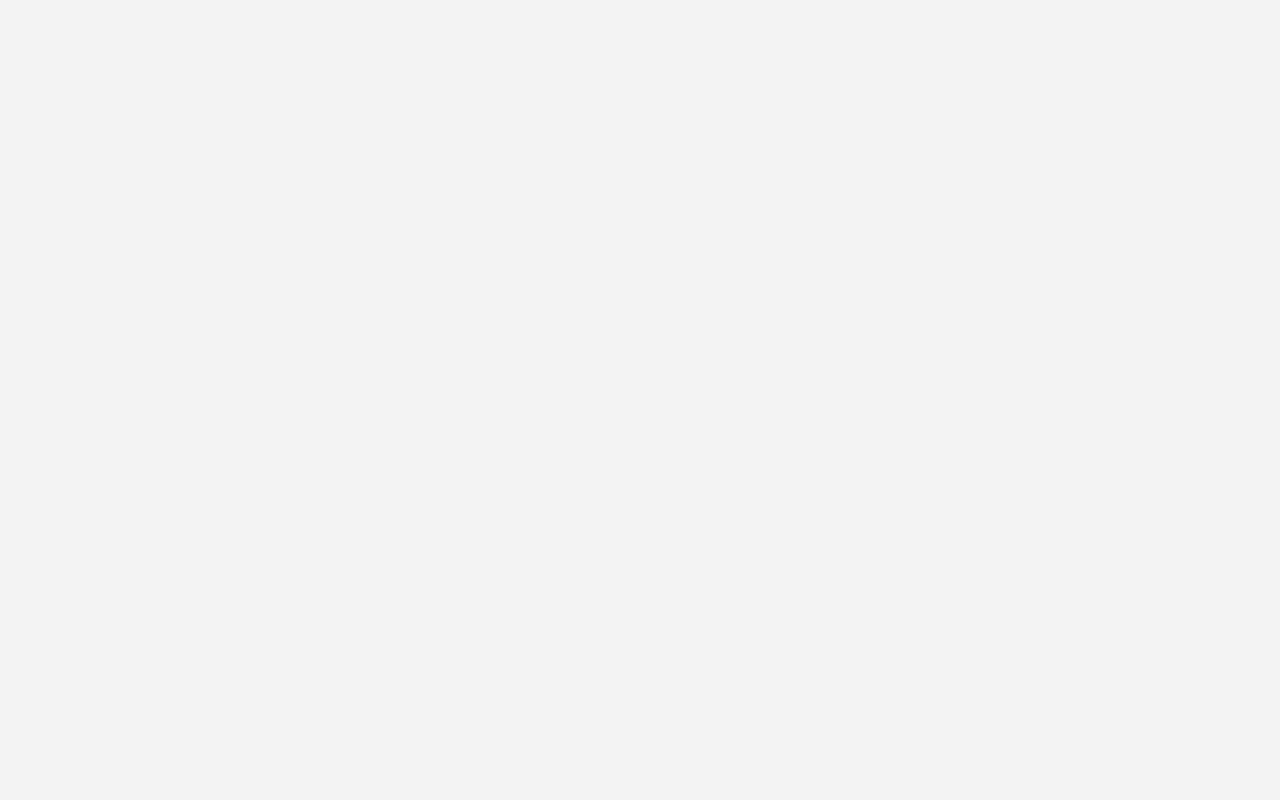
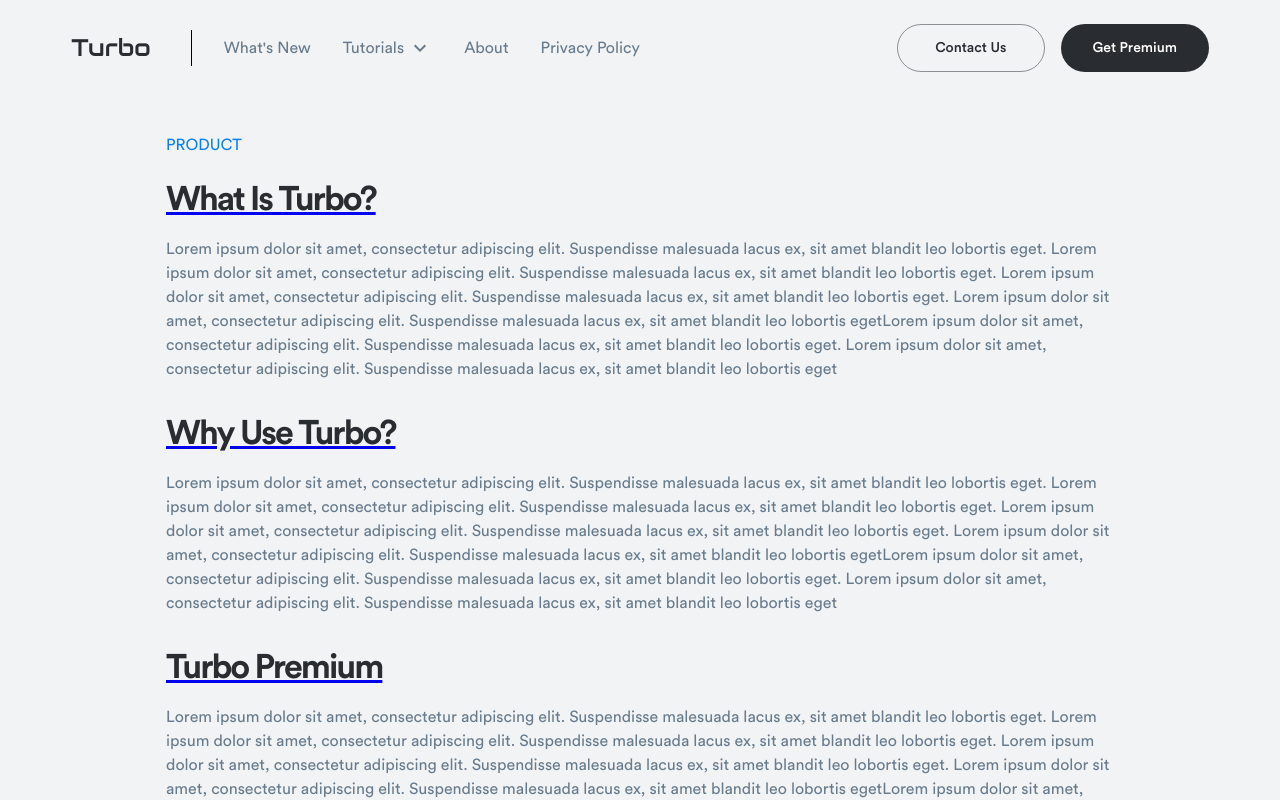
Before and after one commit to Basebolt/turbo-website, a React (Create React App) app: page /product in a window 1280 px wide. Before the commit this address had no page. Shown: the top 800 px of the page. Built offline with nearby package versions, Linux system fonts and the light colour scheme.

Commit message:
fix testimonial scroll mech

```diff
--- a/package.json
+++ b/package.json
@@ -19,6 +19,7 @@
     "react-infinite-scroller": "^1.2.5",
     "react-intersection-observer": "^8.33.1",
     "react-scripts": "5.0.0",
+    "react-slideshow-image": "^3.7.3",
     "react-transition-group": "^4.4.2",
     "react-visibility-sensor": "^5.1.1",
     "sal.js": "^0.8.5",
@@ -54,6 +55,6 @@
   },
   "devDependencies": {
     "html-webpack-plugin": "^5.5.0",
-    "react-router-dom": "^6.2.2"
+    "react-router-dom": "^6.3.0"
   }
 }
--- a/src/App.js
+++ b/src/App.js
@@ -11,6 +11,8 @@ import AOS from "aos";
 import "aos/dist/aos.css"; // You can also use <link> for styles
 import { theme } from "./theme";
 import { ContactUs } from "./pages/contact-us";
+import { Product } from "./pages/product";
+import 'react-slideshow-image/dist/styles.css'
 
 export default function App() {
   React.useEffect(() => {
@@ -30,6 +32,7 @@ export default function App() {
             <Route path="about" element={<About />} />
             <Route path="privacy-policy" element={<PrivacyPolicy />} />
             <Route path="contact-us" element={<ContactUs />} />
+            <Route path="product" element={<Product />} />
           </Route>
         </Routes>
       </BrowserRouter>
--- a/src/constants.js
+++ b/src/constants.js
@@ -65,6 +65,21 @@ export const PRIVACY_POLICY = [
   {
     title: "Google Analytics",
     desc: `We have implemented Google Analytics™ within our extension. This sends usage data (button clicks, etc.) to us anonymously so that we can know how users generally use the extension. This allows us to decide what feature improvements to prioritize on and how to improve the user experience. If you would not like to send such anonymous tracking data, you may turn off the 'Usage Reports' switch.`,
+  },
+];
+
+export const PRODUCT = [
+  {
+    title: "what is turbo?",
+    desc: "Lorem ipsum dolor sit amet, consectetur adipiscing elit. Suspendisse malesuada lacus ex, sit amet blandit leo lobortis eget. Lorem ipsum dolor sit amet, consectetur adipiscing elit. Suspendisse malesuada lacus ex, sit amet blandit leo lobortis eget. Lorem ipsum dolor sit amet, consectetur adipiscing elit. Suspendisse malesuada lacus ex, sit amet blandit leo lobortis eget. Lorem ipsum dolor sit amet, consectetur adipiscing elit. Suspendisse malesuada lacus ex, sit amet blandit leo lobortis egetLorem ipsum dolor sit amet, consectetur adipiscing elit. Suspendisse malesuada lacus ex, sit amet blandit leo lobortis eget. Lorem ipsum dolor sit amet, consectetur adipiscing elit. Suspendisse malesuada lacus ex, sit amet blandit leo lobortis eget",
+  },
+  {
+    title: "why use turbo?",
+    desc: "Lorem ipsum dolor sit amet, consectetur adipiscing elit. Suspendisse malesuada lacus ex, sit amet blandit leo lobortis eget. Lorem ipsum dolor sit amet, consectetur adipiscing elit. Suspendisse malesuada lacus ex, sit amet blandit leo lobortis eget. Lorem ipsum dolor sit amet, consectetur adipiscing elit. Suspendisse malesuada lacus ex, sit amet blandit leo lobortis eget. Lorem ipsum dolor sit amet, consectetur adipiscing elit. Suspendisse malesuada lacus ex, sit amet blandit leo lobortis egetLorem ipsum dolor sit amet, consectetur adipiscing elit. Suspendisse malesuada lacus ex, sit amet blandit leo lobortis eget. Lorem ipsum dolor sit amet, consectetur adipiscing elit. Suspendisse malesuada lacus ex, sit amet blandit leo lobortis eget",
+  },
+  {
+    title: "turbo premium",
+    desc: "Lorem ipsum dolor sit amet, consectetur adipiscing elit. Suspendisse malesuada lacus ex, sit amet blandit leo lobortis eget. Lorem ipsum dolor sit amet, consectetur adipiscing elit. Suspendisse malesuada lacus ex, sit amet blandit leo lobortis eget. Lorem ipsum dolor sit amet, consectetur adipiscing elit. Suspendisse malesuada lacus ex, sit amet blandit leo lobortis eget. Lorem ipsum dolor sit amet, consectetur adipiscing elit. Suspendisse malesuada lacus ex, sit amet blandit leo lobortis egetLorem ipsum dolor sit amet, consectetur adipiscing elit. Suspendisse malesuada lacus ex, sit amet blandit leo lobortis eget. Lorem ipsum dolor sit amet, consectetur adipiscing elit. Suspendisse malesuada lacus ex, sit amet blandit leo lobortis eget",
   },
 ];
 
--- /dev/null
+++ b/src/pages/product.js
@@ -0,0 +1,44 @@
+import { Stack, Typography, useMediaQuery } from "@mui/material";
+import { PRODUCT } from "../constants";
+import { DLSection } from "../sections/DLSection";
+import { Footer } from "../sections/Footer";
+
+export const Product = () => {
+  const b1 = useMediaQuery("(max-width:600px)");
+
+  return (
+    <>
+      <Stack width={b1 ? "90%" : "75%"} m="auto" mt={6} mb={8}>
+        <Stack spacing={3}>
+          <Typography
+            variant="p"
+            color="primary.main"
+            sx={{ textTransform: "uppercase" }}
+          >
+            Product
+          </Typography>
+          <Stack spacing={4}>
+            {PRODUCT.map(({ title, desc }, idx) => (
+              <Stack key={idx}  spacing={2}>
+                <a href={`#${title.toLowerCase().replaceAll(" ", "-")}`}>
+                  <Typography
+                    variant="h4"
+                    color="black.main"
+                    sx={{ fontWeight: 600, textTransform: "capitalize" }}
+                  >
+                    {title}
+                  </Typography>
+                </a>
+                <Typography variant="body1" color="grey.main">
+                  {desc}
+                </Typography>
+              </Stack>
+            ))}
+          </Stack>
+        </Stack>
+      </Stack>
+      <DLSection b1={b1} />
+      <Footer />
+    </>
+  );
+};
--- a/src/sections/Footer/index.js
+++ b/src/sections/Footer/index.js
@@ -10,7 +10,7 @@ export const Footer = ({ currDownloadLink, withDLSection }) => {
     <Stack
       alignItems="center"
       justifyContent="center"
-      sx={{ background: "#fff" }}
+      sx={{ background: "#fff",  }}
     >
       <Stack width={b2 ? "90%" : "75%"} m="auto" pt={12} pb={8} spacing={8}>
         {withDLSection && (
--- a/src/sections/Product/ProductFeatures/index.js
+++ b/src/sections/Product/ProductFeatures/index.js
@@ -19,7 +19,7 @@ export const ProductFeatures = ({ productFeatures, setCurrFeature, b2 }) => {
                 width="100%"
               >
                 <Stack
-                  width={b2 ? "90%" : "380px"}
+                  width={b2 ? "100%" : "380px"}
                   m={b2 ? "auto" : ""}
                   spacing={1}
                   ref={ref}
--- a/src/sections/Testimonials/CardView/index.js
+++ b/src/sections/Testimonials/CardView/index.js
@@ -1,21 +1,20 @@
-import { Stack } from "@mui/material";
 import { forwardRef } from "react";
 import { REVIEWS } from "../../../constants";
 import { TestimonialCard } from "../TestimonialCard";
+import { Slide } from "react-slideshow-image";
 
 export const CardView = forwardRef(({ b1 }, ref) => {
+  const properties = {
+    duration: 3000,
+    transitionDuration: 300,
+    easing: "ease",
+    slidesToShow: 3,
+    slidesToScroll: 1,
+    autoplay: true,
+    arrows: false,
+  };
   return (
-    <Stack
-      ref={ref}
-      direction="row"
-      sx={{
-        overflowY: "hidden",
-        overflowX: "scroll",
-        scrollSnapType: "x mandatory",
-        "&::-webkit-scrollbar": { display: "none" },
-      }}
-      spacing={2}
-    >
+    <Slide {...properties} ref={ref}>
       {REVIEWS.map(({ name, designation, rating, comment, avatar }, idx) => (
         <div key={idx} data-aos="fade-up" data-aos-delay={300 + idx * 100}>
           <TestimonialCard
@@ -28,6 +27,6 @@ export const CardView = forwardRef(({ b1 }, ref) => {
           />
         </div>
       ))}
-    </Stack>
+    </Slide>
   );
 });
--- a/src/sections/Testimonials/ScrollControl/index.js
+++ b/src/sections/Testimonials/ScrollControl/index.js
@@ -2,17 +2,11 @@ import { ChevronLeftOutlined, ChevronRightOutlined } from "@mui/icons-material";
 import { Stack } from "@mui/material";
 import { ScrollBtn } from "./ScrollBtn";
 
-export const ScrollControls = ({ scroll }) => {
+export const ScrollControls = ({ next, back }) => {
   return (
     <Stack spacing={2} direction="row">
-      <ScrollBtn
-        icon={<ChevronLeftOutlined />}
-        onClick={() => scroll(-372)}
-      />
-      <ScrollBtn
-        icon={<ChevronRightOutlined />}
-        onClick={() => scroll(372)}
-      />
+      <ScrollBtn icon={<ChevronLeftOutlined />} onClick={back} />
+      <ScrollBtn icon={<ChevronRightOutlined />} onClick={next} />
     </Stack>
   );
 };
--- a/src/sections/Testimonials/TestimonialCard/index.js
+++ b/src/sections/Testimonials/TestimonialCard/index.js
@@ -12,7 +12,7 @@ export const TestimonialCard = ({
     <Stack
       spacing={3}
       height={420}
-      width={b1 ? "calc(90vw)" : "360px"}
+      width={b1 ? "calc(90vw)" : "92%"}
       justifyContent="center"
       sx={{
         scrollSnapAlign: "start",
--- a/src/sections/Testimonials/index.js
+++ b/src/sections/Testimonials/index.js
@@ -6,8 +6,13 @@ import { ScrollControls } from "./ScrollControl";
 export const Testimonials = () => {
   const b1 = useMediaQuery("(max-width:600px)");
   const ref = useRef(null);
-  const scroll = (scrollOffset) => {
-    ref.current.scrollLeft += scrollOffset;
+
+  const back = () => {
+    ref.current.goBack();
+  };
+
+  const next = () => {
+    ref.current.goNext();
   };
   return (
     <Stack
@@ -31,7 +36,7 @@ export const Testimonials = () => {
               See what teachers, students and other professionals have to say
             </Typography>
           </div>
-          {!b1 && <ScrollControls scroll={scroll} />}
+          {!b1 && <ScrollControls next={next} back={back} />}
         </Stack>
         <CardView ref={ref} b1={b1} />
       </Stack>
--- a/src/style.css
+++ b/src/style.css
@@ -35,9 +35,16 @@
 
 html,
 body {
-  margin: 0;
-  padding: 0;
   background: #f2f3f5;
+}
+
+html {
+  box-sizing: border-box;
+  position: relative;
+  margin-left: auto;
+  margin-right: auto;
+  max-width: 2560px;
+  min-height: -webkit-fill-available;
 }
 
 #root {
```
Also changed, not shown: src/logo.svg (deleted), 1 other file (tests, documents, lock files or other folders).
